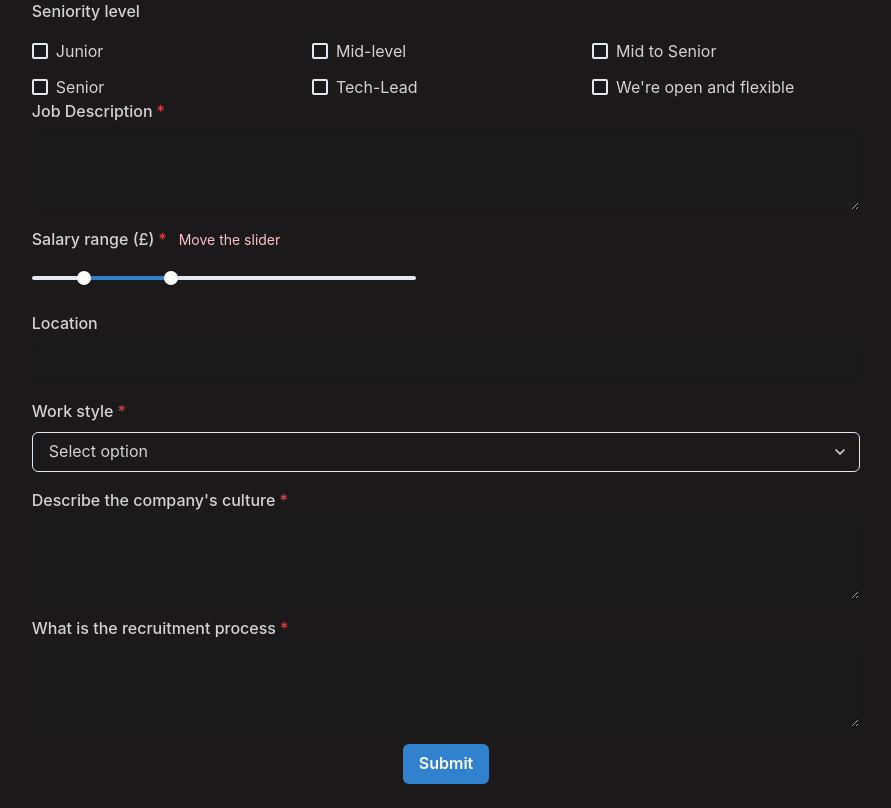
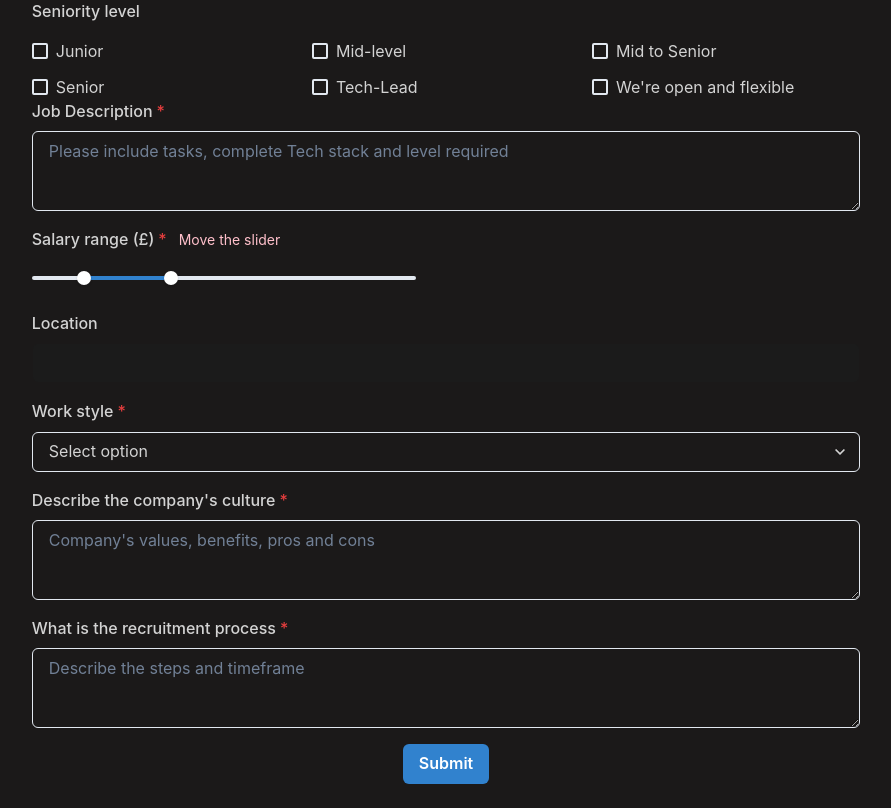
Before and after one commit to NotYourTypicalDeveloper/job-contact-form, a Next.js app: page / in a window 1280 px wide. Shown: the part 620-1428 px from the top of the page, without its empty margins (194-1085 px from the left). Built offline with nearby package versions, Linux system fonts and the light colour scheme.

Commit message:
fixed bug on work style input name and added placeholders for text areas

```diff
--- a/components/atoms/TextAreaInput.jsx
+++ b/components/atoms/TextAreaInput.jsx
@@ -5,7 +5,6 @@ import {
   Textarea,
   FormErrorMessage,
 } from "@chakra-ui/react";
-import { autoFillStyle } from "../organisms/ContactForm.jsx";
 
 const TextAreaInput = ({
   inputLabel,
@@ -15,6 +14,7 @@ const TextAreaInput = ({
   isRequired,
   dispatch,
   onBlur,
+  placeholder,
 }) => {
   const handleChange = (e) => {
     const { name, value } = e.target;
@@ -38,7 +38,7 @@ const TextAreaInput = ({
         onBlur={onBlur}
         resize="vertical"
         errorBorderColor="red.300"
-        sx={autoFillStyle}
+        placeholder={placeholder}
       />
       <FormErrorMessage>required</FormErrorMessage>
     </FormControl>
--- a/components/organisms/ContactForm.jsx
+++ b/components/organisms/ContactForm.jsx
@@ -165,6 +165,7 @@ const ContactForm = () => {
             <TextAreaInput
               inputLabel="Job Description"
               inputName="jobdescription"
+              placeholder="Please include tasks, complete Tech stack and level required"
               inputValue={formState.values.jobdescription}
               isRequired={true}
               dispatch={dispatch}
@@ -189,7 +190,7 @@ const ContactForm = () => {
             <DropdownMenu
               ddOptions={WorkStyle_Options}
               ddLabel="Work style"
-              inputName="work style"
+              inputName="workstyle"
               dispatch={dispatch}
               formState={formState}
               isRequired={true}
@@ -199,6 +200,7 @@ const ContactForm = () => {
               inputLabel="Describe the company's culture"
               inputName="companysculture"
               inputValue={formState.values.companysculture}
+              placeholder="Company's values, benefits, pros and cons"
               isRequired={true}
               dispatch={dispatch}
             />
@@ -206,6 +208,7 @@ const ContactForm = () => {
             <TextAreaInput
               inputLabel="What is the recruitment process"
               inputName="recruitmentprocess"
+              placeholder="Describe the steps and timeframe"
               inputValue={formState.values.recruitmentprocess}
               isRequired={true}
               dispatch={dispatch}
```
